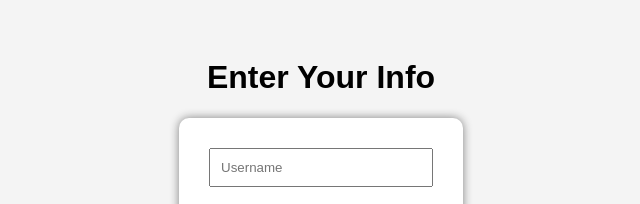
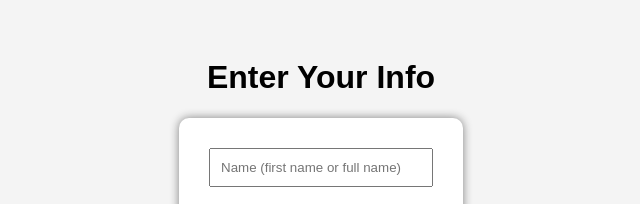
Before and after one commit to offmitch/clash-tournament, a website: page public/index.html in a window 1280 px wide. Shown: the top 204 px of the page, 319-959 px from the left. Drawn offline with Linux system fonts and the light colour scheme.

Commit message:
Name placeholder

```diff
--- a/public/index.html
+++ b/public/index.html
@@ -10,7 +10,7 @@
   <h1>Enter Your Info</h1>
 
 <form id="playerForm">
-  <input type="text" id="username" placeholder="Username" required><br>
+  <input type="text" id="username" placeholder="Name (first name or full name)" required><br>
   <input type="text" id="supercellId" placeholder="Supercell Username" required><br>
   <input type="number" id="trophies" placeholder="Trophies" required><br>
   <input type="text" id="discordName" placeholder="Discord Name"><br>
```
